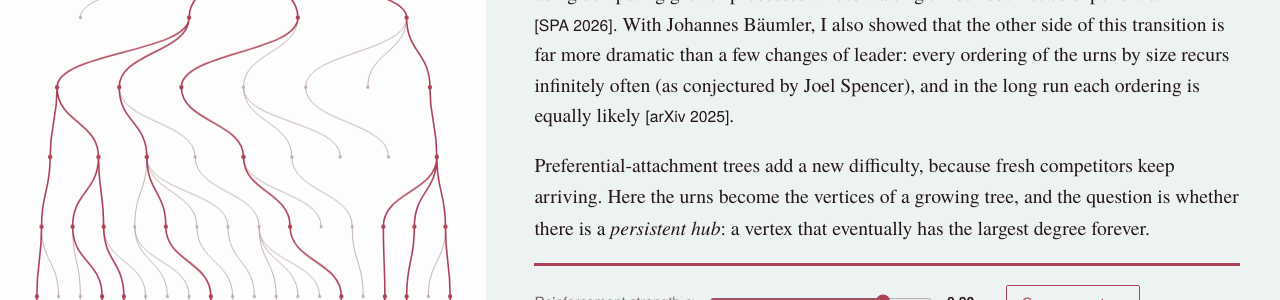
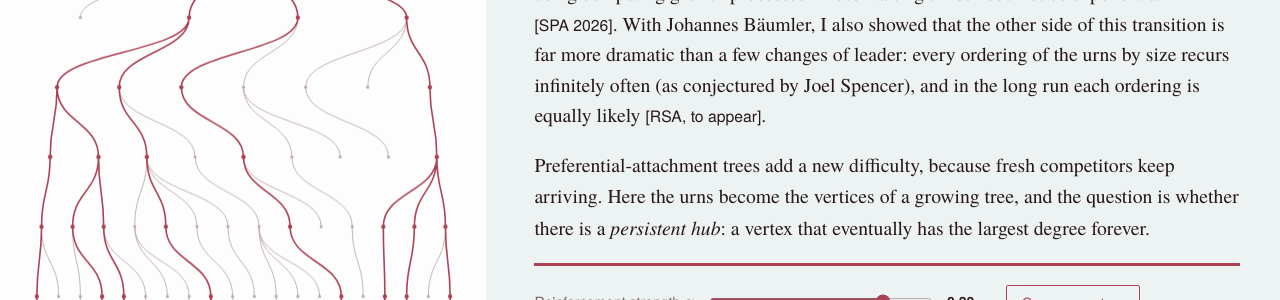
Before and after one commit to iyertejas/iyertejas.github.io, a Jekyll site: the page built from research.md, in a window 1280 px wide and 900 px high, scrolled down 1883 px. Shown: the part 156-456 px from the top of the window. Built offline with Jekyll 4.4.1, drawn with Linux system fonts in a browser that asks for light colours.

Commit message:
Permutations paper (with J. Bäumler) accepted to Random Structures & Algorithms; update CV

```diff
--- a/_data/publications.yml
+++ b/_data/publications.yml
@@ -1,8 +1,8 @@
 # Generated from the Publications tab of the 'Website text' doc.
 - {"id": "varying", "year": 2026, "type": "Preprint", "authors": "T. Iyer", "title": "Growth scales and uniform integrability of branching processes in varying environments", "venue": "Preprint", "links": [{"label": "arXiv", "url": "https://arxiv.org/abs/2607.05332"}], "themes": ["Branching"], "cite": "arXiv 2026"}
-- {"id": "permutations", "year": 2025, "type": "Preprint", "authors": "J. Bäumler and T. Iyer", "title": "Permutations in competing growth processes and balls-in-bins", "venue": "Preprint", "links": [{"label": "arXiv", "url": "https://arxiv.org/abs/2510.07104"}], "themes": ["Reinforcement"], "cite": "arXiv 2025"}
 - {"id": "hubs", "year": 2024, "type": "Preprint", "authors": "T. Iyer", "title": "Persistent hubs in CMJ branching processes with independent increments and preferential attachment trees", "venue": "Preprint", "links": [{"label": "arXiv", "url": "https://arxiv.org/abs/2410.24170"}], "themes": ["Reinforcement", "Branching"], "cite": "arXiv 2024"}
 - {"id": "genealogy", "year": 2023, "type": "Preprint", "authors": "T. Iyer and B. Lodewijks", "title": "On the structure of genealogical trees associated with explosive Crump–Mode–Jagers branching processes", "venue": "Preprint", "links": [{"label": "arXiv", "url": "https://arxiv.org/abs/2311.14664"}], "themes": ["Reinforcement", "Branching", "Coagulation"], "cite": "arXiv 2023"}
+- {"id": "permutations", "year": 2026, "type": "Journal", "authors": "J. Bäumler and T. Iyer", "title": "Permutations in competing growth processes and balls-in-bins", "venue": "Random Structures & Algorithms, to appear", "links": [{"label": "arXiv", "url": "https://arxiv.org/abs/2510.07104"}], "themes": ["Reinforcement"], "cite": "RSA, to appear"}
 - {"id": "counterexample", "year": 2026, "type": "Journal", "authors": "T. Iyer", "title": "A counter-example to persistence in generalised preferential attachment trees", "venue": "Electronic Communications in Probability 31", "links": [{"label": "Journal", "url": "https://doi.org/10.1214/26-ECP809"}, {"label": "arXiv", "url": "https://arxiv.org/abs/2604.15007"}], "themes": ["Reinforcement"], "cite": "ECP 2026"}
 - {"id": "fixation", "year": 2026, "type": "Journal", "authors": "T. Iyer", "title": "Fixation of leadership in non-Markovian growth processes", "venue": "Stochastic Processes and their Applications 199, 104968", "links": [{"label": "arXiv", "url": "https://arxiv.org/abs/2408.11516"}], "themes": ["Reinforcement"], "cite": "SPA 2026"}
 - {"id": "gelation", "year": 2026, "type": "Journal", "authors": "L. Andreis, T. Iyer and E. Magnanini", "title": "Gelation in cluster coagulation processes", "venue": "Annales de l’Institut Henri Poincaré, Probabilités et Statistiques 62(3), 2142–2156", "links": [{"label": "Journal", "url": "https://doi.org/10.1214/25-AIHP1581"}, {"label": "arXiv", "url": "https://arxiv.org/abs/2308.10232"}], "themes": ["Coagulation"], "cite": "AIHP 2026"}
--- a/research.md
+++ b/research.md
@@ -27,7 +27,7 @@ The simplest example is a system of urns: at each step one urn is chosen with pr
 Six urns with f(k) = (k+1)<sup>α</sup>. The strip shows which urn is ahead at each moment, on a logarithmic time scale from step 10 to step 100,000; grey means a tie at the top. Near α = ½ the lead can take a very long time to settle: the theorem is about what happens eventually.
 {: .caption}
 
-It turns out one urn eventually stays strictly ahead forever exactly when ∑ 1/f(k)<sup>2</sup> < ∞. This was known when f is bounded away from zero; I proved it without that assumption, using competing growth processes whose waiting times need not be exponential <a class="cite" href="publications.html#fixation">[SPA 2026]</a>. With Johannes Bäumler, I also showed that the other side of this transition is far more dramatic than a few changes of leader: every ordering of the urns by size recurs infinitely often (as conjectured by Joel Spencer), and in the long run each ordering is equally likely <a class="cite" href="publications.html#permutations">[arXiv 2025]</a>.
+It turns out one urn eventually stays strictly ahead forever exactly when ∑ 1/f(k)<sup>2</sup> < ∞. This was known when f is bounded away from zero; I proved it without that assumption, using competing growth processes whose waiting times need not be exponential <a class="cite" href="publications.html#fixation">[SPA 2026]</a>. With Johannes Bäumler, I also showed that the other side of this transition is far more dramatic than a few changes of leader: every ordering of the urns by size recurs infinitely often (as conjectured by Joel Spencer), and in the long run each ordering is equally likely <a class="cite" href="publications.html#permutations">[RSA, to appear]</a>.
 
 Preferential-attachment trees add a new difficulty, because fresh competitors keep arriving. Here the urns become the vertices of a growing tree, and the question is whether there is a *persistent hub*: a vertex that eventually has the largest degree forever.
 
```
Also changed, not shown: 1 other file.
